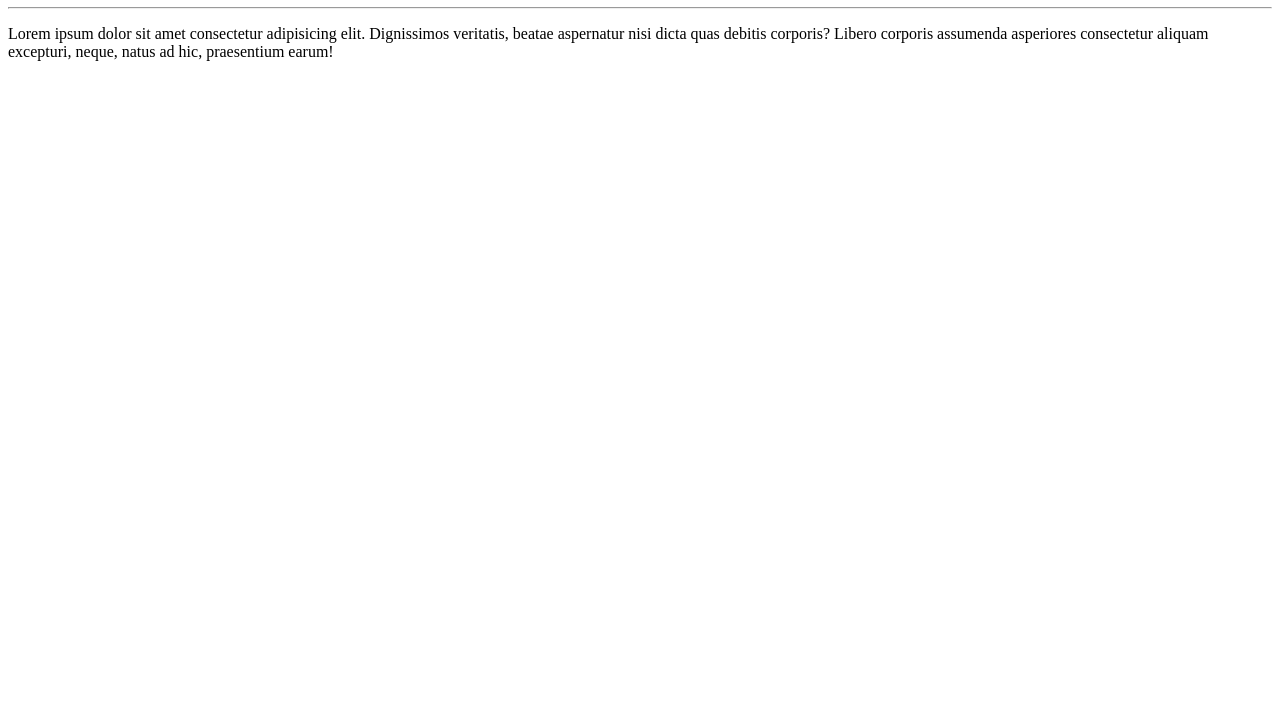
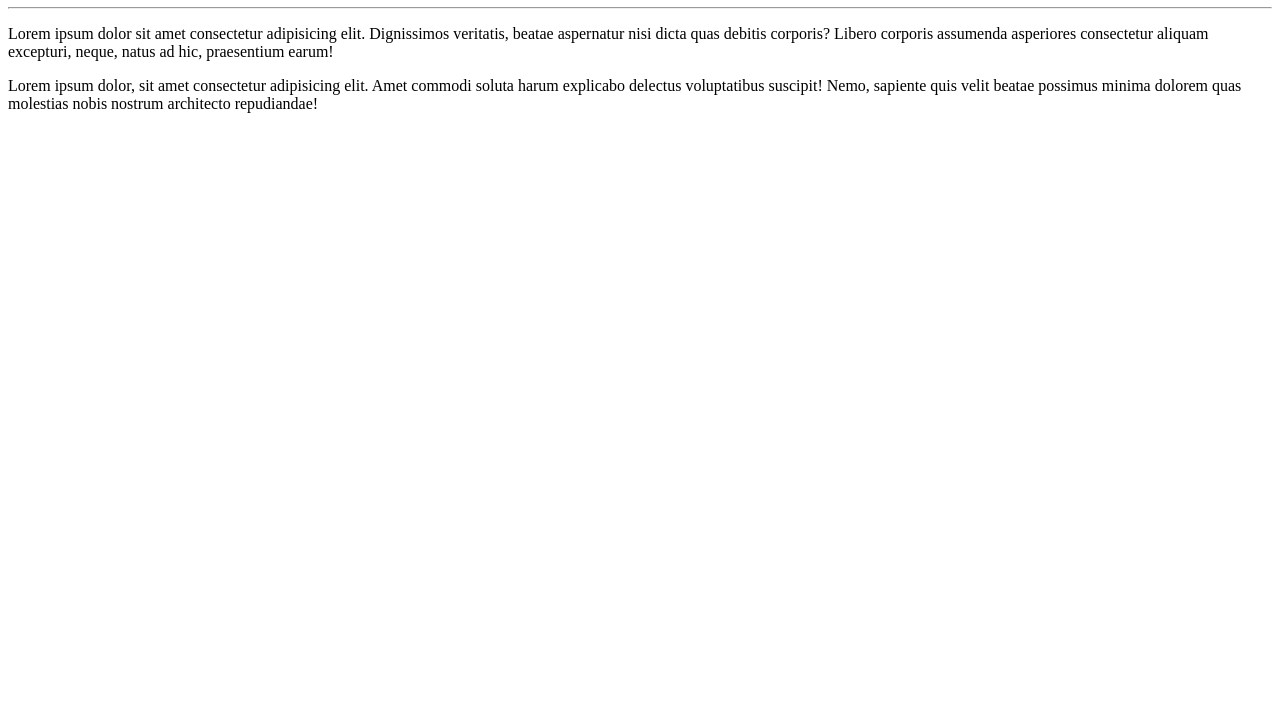
Before and after one commit to feernandoaleencar/Ola-Mundo, a plain HTML site: page site-exemplo/index.html in a window 1280 px wide. Shown: the part 73-800 px from the top of the page. Drawn offline with Linux system fonts and the light colour scheme.

Commit message:
Adicionei um parágrafo

```diff
--- a/site-exemplo/index.html
+++ b/site-exemplo/index.html
@@ -11,5 +11,7 @@
     <hr>
 
     <p>Lorem ipsum dolor sit amet consectetur adipisicing elit. Dignissimos veritatis, beatae aspernatur nisi dicta quas debitis corporis? Libero corporis assumenda asperiores consectetur aliquam excepturi, neque, natus ad hic, praesentium earum!</p>
+
+    <p>Lorem ipsum dolor, sit amet consectetur adipisicing elit. Amet commodi soluta harum explicabo delectus voluptatibus suscipit! Nemo, sapiente quis velit beatae possimus minima dolorem quas molestias nobis nostrum architecto repudiandae!</p>
 </body>
 </html>
```
